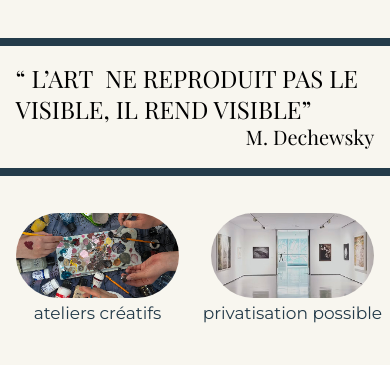
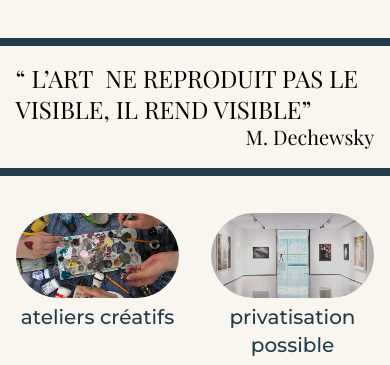
Before and after one commit to iukhnich/le-pavillon, a plain HTML site: page Acceuil/index.html in a window 390 px wide. Shown: the part 452-817 px from the top of the page. Drawn offline with nearby package versions, Linux system fonts and the light colour scheme.

Commit message:
Update responsiveA.css

```diff
--- a/Acceuil/responsiveA.css
+++ b/Acceuil/responsiveA.css
@@ -2496,4 +2496,19 @@
         top: 3850px !important;
     }
 
-}
+  /* Uniformiser les intitulés des activités */
+.text-wrapper-7,
+.text-wrapper-8,
+.text-wrapper-9,
+.text-wrapper-10,
+.text-wrapper-11,
+.conf-rence-talks {
+    font-family: 'Montserrat', sans-serif !important;
+    font-size: 20px !important;
+    font-weight: 500 !important;
+    color: #243b4a !important;
+    text-align: center !important;
+    line-height: 1.4 !important;
+}
+
+}
```
